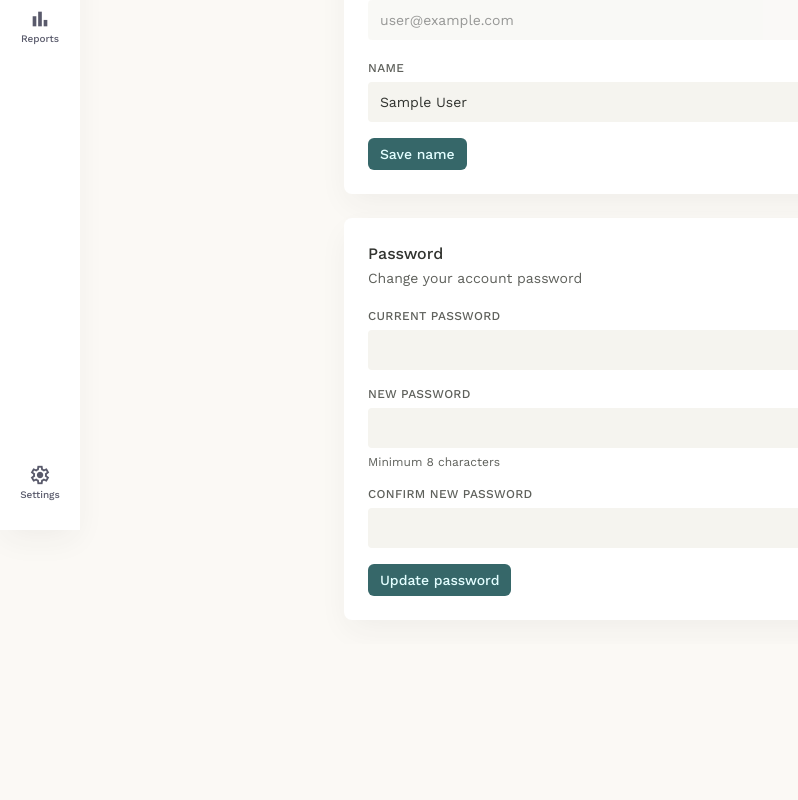
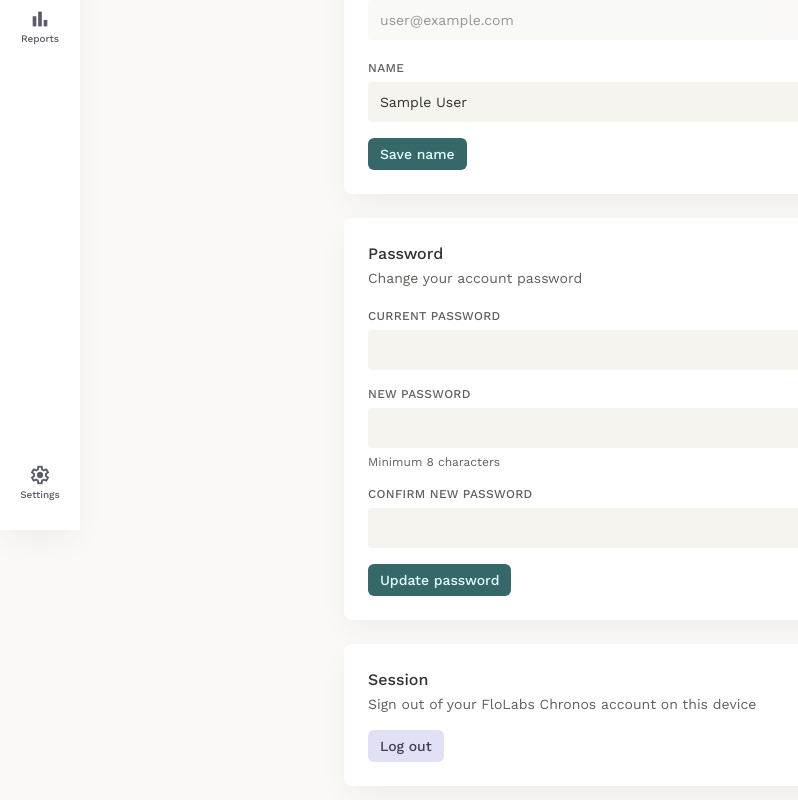
Before and after one commit to FlolabsInnovationsGroup/FloLabs_Chronos, a Next.js app: page /settings in a window 1280 px wide. Shown: the part 270-1070 px from the top of the page, without its empty margins (0-798 px from the left). Before the commit the page ends 914 px from the top, so only its background shows below. Built offline with nearby package versions, Linux system fonts and the light colour scheme; no server answers; sample sign-in values are in the browser's storage.

Commit message:
feat: add logout button to settings

```diff
--- a/src/app/(dashboard)/settings/SettingsForm.tsx
+++ b/src/app/(dashboard)/settings/SettingsForm.tsx
@@ -1,6 +1,7 @@
 "use client";
 
 import { useState } from "react";
+import { signOut } from "next-auth/react";
 import { Card } from "@/components/ui/Card";
 import { Input } from "@/components/ui/Input";
 import { Button } from "@/components/ui/Button";
@@ -190,6 +191,34 @@ export function SettingsForm({ user }: SettingsFormProps) {
           </div>
         </form>
       </Card>
+
+      <Card className="p-6 flex flex-col gap-4">
+        <div>
+          <h2
+            className="text-base font-medium text-[#31332f]"
+            style={{ fontFamily: "var(--font-work-sans, 'Work Sans'), sans-serif" }}
+          >
+            Session
+          </h2>
+          <p
+            className="text-sm text-[#5e605b] mt-0.5"
+            style={{ fontFamily: "var(--font-work-sans, 'Work Sans'), sans-serif" }}
+          >
+            Sign out of your FloLabs Chronos account on this device
+          </p>
+        </div>
+
+        <div>
+          <Button
+            type="button"
+            variant="secondary"
+            size="sm"
+            onClick={() => signOut({ callbackUrl: "/login" })}
+          >
+            Log out
+          </Button>
+        </div>
+      </Card>
     </div>
   );
 }
```
